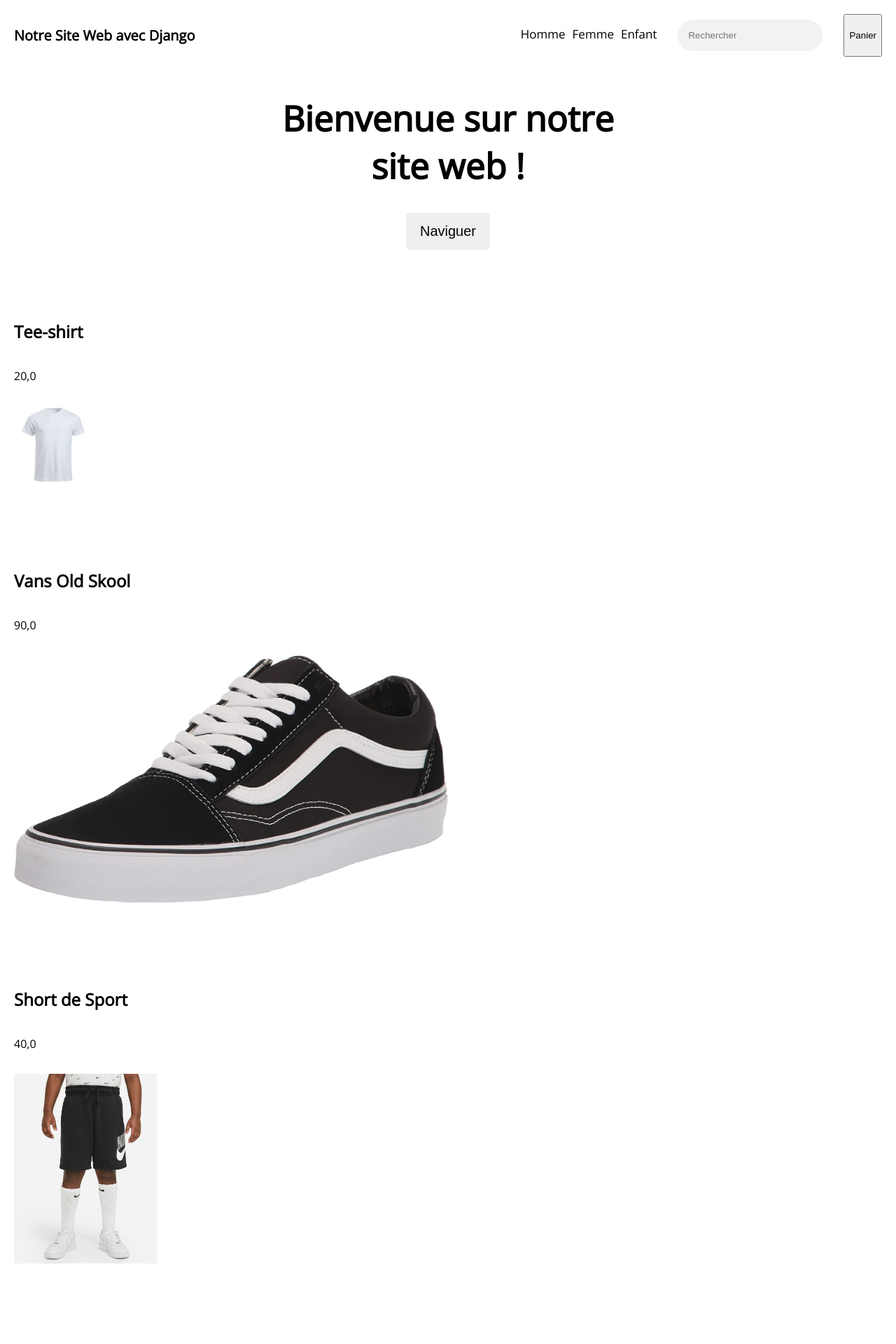
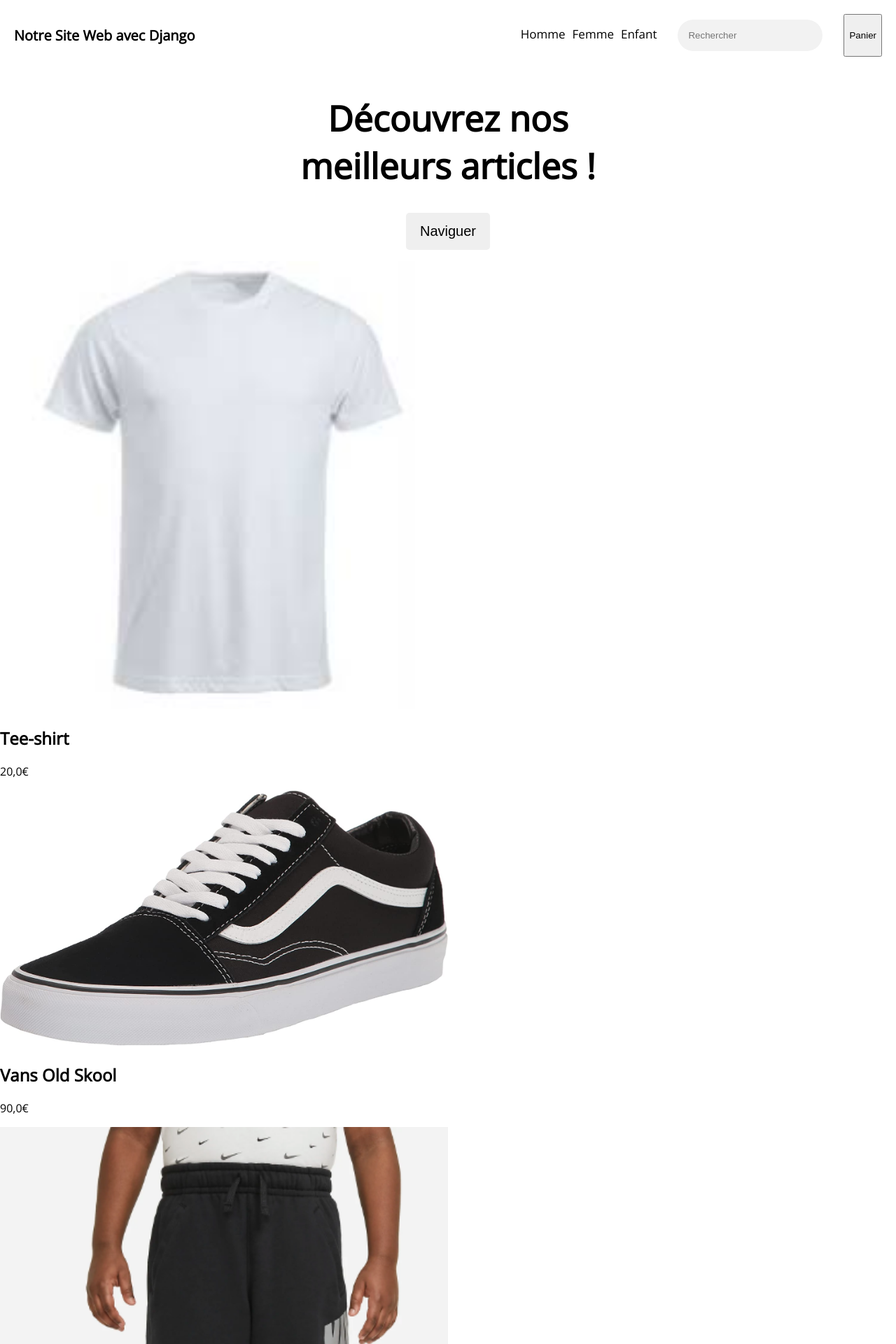
Before and after one commit to CamilleDetelder/SiteWebDjango, a Django app: page / in a window 1280 px wide. Shown: the top 1920 px of the page at 70% size. Run offline with Django 4.2, Linux system fonts and the light colour scheme; data comes from the database, SQL or seed files in the repository; both versions use the stored data as it was after the commit.

Commit message:
Site Web

```diff
--- a/shop/static/style.css
+++ b/shop/static/style.css
@@ -35,7 +35,21 @@
   outline:none;
 }
 /* Fin de la barre de navigation */
+/* affichage de chaque produit */
+.cards{
+  display:flex;
+  flex-wrap:wrap;
+  margin-right: 20px;
+  cursor:pointer;
+}
 
+.card img{
+  width: 100px;
+}
+
+.card.card-body p{
+  margin-top: -10px;
+}
 /* Header */
 header{
   display: flex;
--- a/shop/templates/base.html
+++ b/shop/templates/base.html
@@ -3,7 +3,7 @@
 <head>
   <meta charset="UTF-8">
 
-  <title>Bienvenue sur notre site e-commerce</title>
+  <title>Découvrez nos meilleurs articles !</title>
 
 </head>
 <body>
--- a/shop/templates/index.html
+++ b/shop/templates/index.html
@@ -23,22 +23,27 @@
   </nav>
 
    <header>
-     <h1>Bienvenue sur notre site web !</h1>
+     <h1>Découvrez nos meilleurs articles !</h1>
      <button>Naviguer <i class="fas fa-paper-plane"></i></button>
    </header>
 
     {% for product in products %}
 
-        <h1></h1>
-        <section class="main">
+<!--        <section class="main">-->
+<div class="card">
+            <p><img src={{ product.image.url }} alt="{{ product.name }}" style="width:50%"></p>
+    <div class="card-body">
         <h2>{{ product.name }}</h2>
-        <p>{{ product.price }}</p>
-            <p><img src={{ product.image.url }} alt="{{ product.name }}" style="width:50%"></p>
-        </section>
+        <p>{{ product.price }}€</p>
+
+    </div>
+    </div>
+
+<!--        </section>-->
     {% endfor %}
 
    <footer>
-      <p>&copy; Contactez-nous au 06 98 87 82 00</p>
+      <p>&copy; Contactez-nous!</p>
       <div class="social-media">
         <p><i class="fab fa-facebook-f"></i></p>
         <p><i class="fab fa-twitter"></i></p>
```
Also changed, not shown: db.sqlite3.
